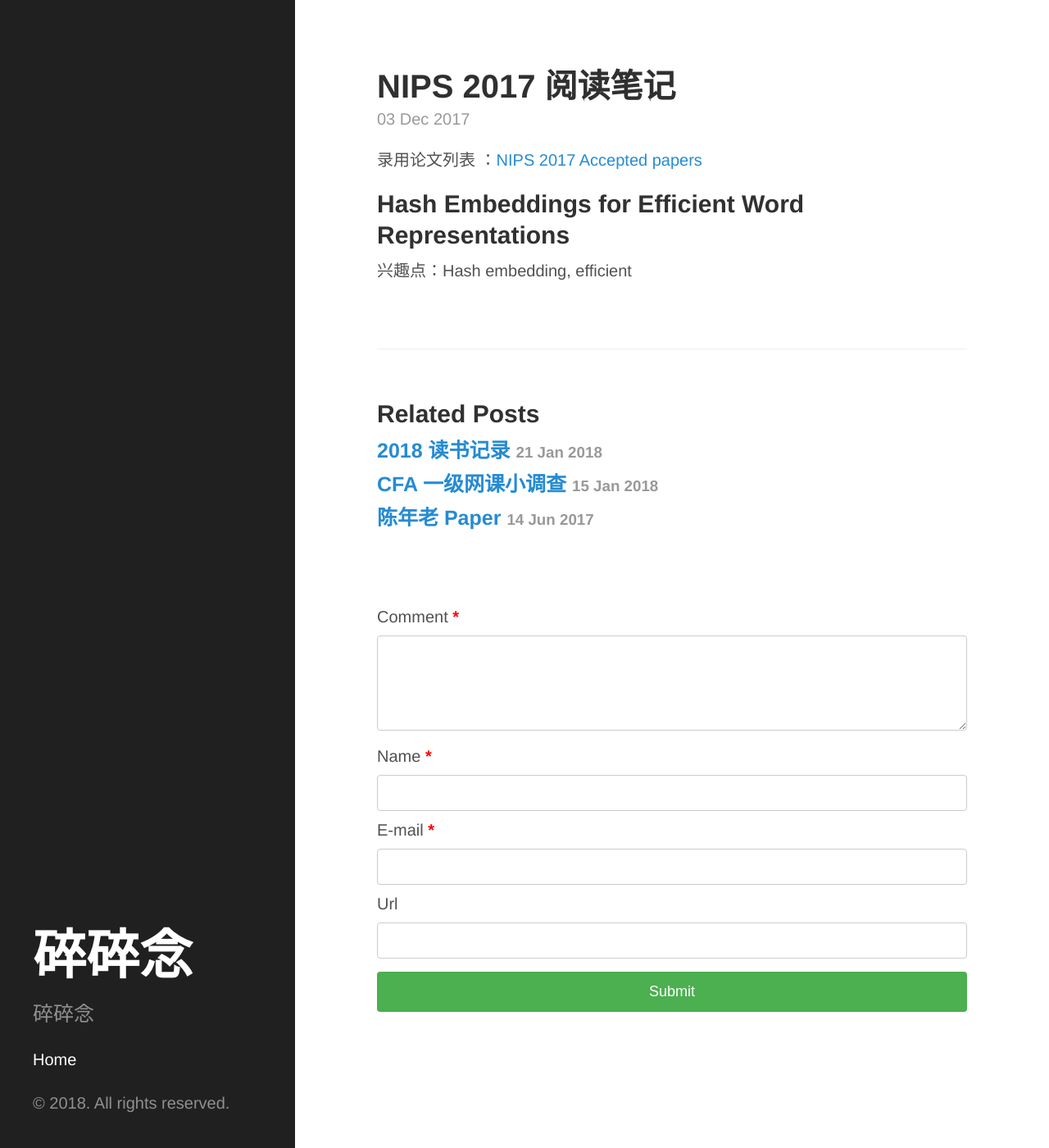
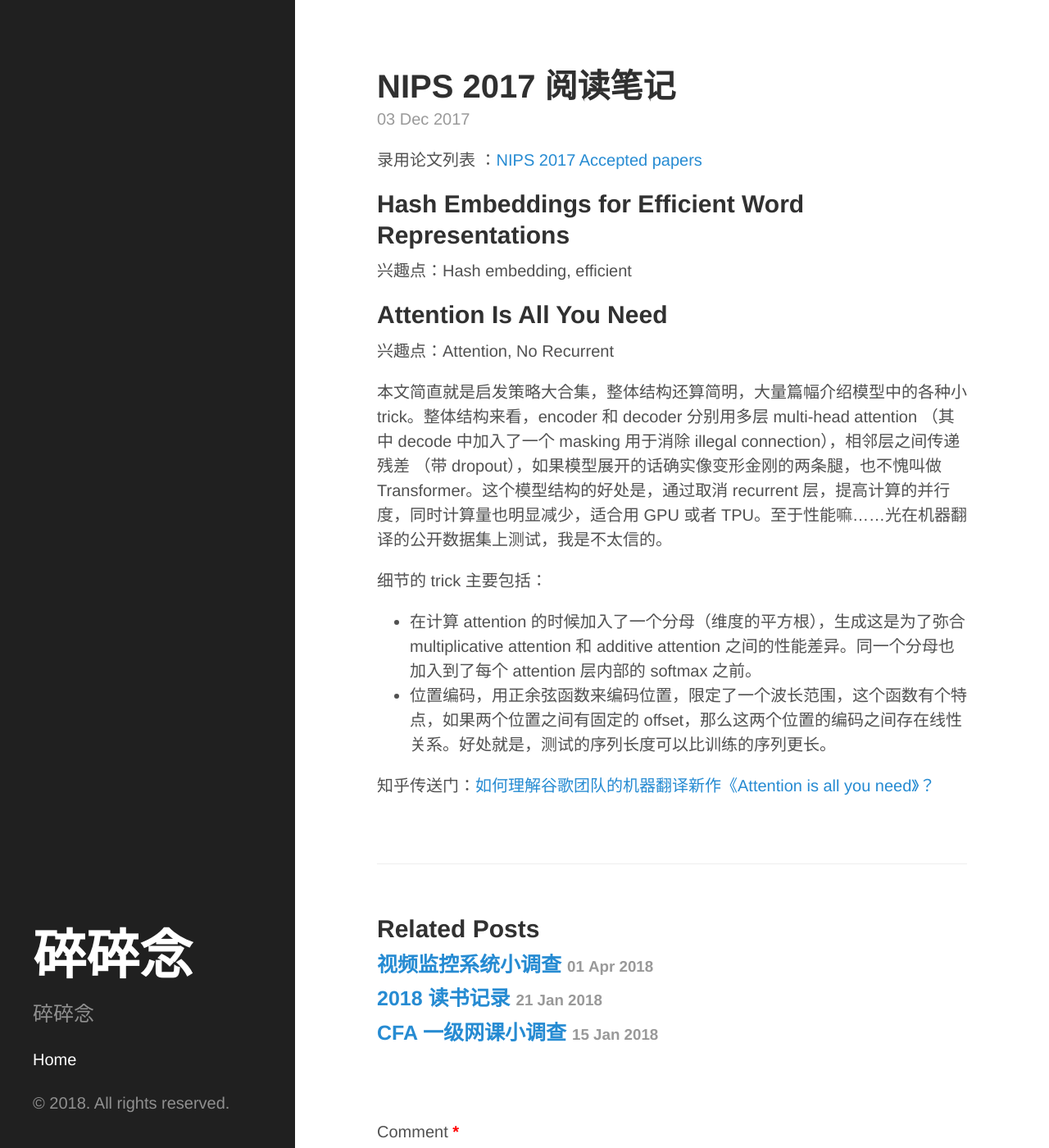
Before and after one commit to yanwang10/yanwang10.github.io, a Jekyll site: the page built from _posts/2017-12-02-nips17.md, in a window 1280 px wide and 1400 px high. Shown: the whole window at 82% size. Built offline with Jekyll 4.4.1, drawn with Linux system fonts in a browser that asks for light colours.

```diff
--- a/_posts/2017-12-02-nips17.md
+++ b/_posts/2017-12-02-nips17.md
@@ -16,3 +16,17 @@ tags:
 ## Hash Embeddings for Efficient Word Representations
 
 兴趣点：Hash embedding, efficient
+
+
+## Attention Is All You Need
+
+兴趣点：Attention, No Recurrent
+
+本文简直就是启发策略大合集，整体结构还算简明，大量篇幅介绍模型中的各种小 trick。整体结构来看，encoder 和 decoder 分别用多层 multi-head attention （其中 decode 中加入了一个 masking 用于消除 illegal connection），相邻层之间传递残差 （带 dropout），如果模型展开的话确实像变形金刚的两条腿，也不愧叫做 Transformer。这个模型结构的好处是，通过取消 recurrent 层，提高计算的并行度，同时计算量也明显减少，适合用 GPU 或者 TPU。至于性能嘛……光在机器翻译的公开数据集上测试，我是不太信的。
+
+细节的 trick 主要包括：
+
+* 在计算 attention 的时候加入了一个分母（维度的平方根），生成这是为了弥合 multiplicative attention 和 additive attention 之间的性能差异。同一个分母也加入到了每个 attention 层内部的 softmax 之前。
+* 位置编码，用正余弦函数来编码位置，限定了一个波长范围，这个函数有个特点，如果两个位置之间有固定的 offset，那么这两个位置的编码之间存在线性关系。好处就是，测试的序列长度可以比训练的序列更长。
+
+知乎传送门：[如何理解谷歌团队的机器翻译新作《Attention is all you need》？](https://www.zhihu.com/question/61077555)
```
Also changed, not shown: _posts/2018-03-31-surveillance-vms.md (added, +45 -0 lines).
